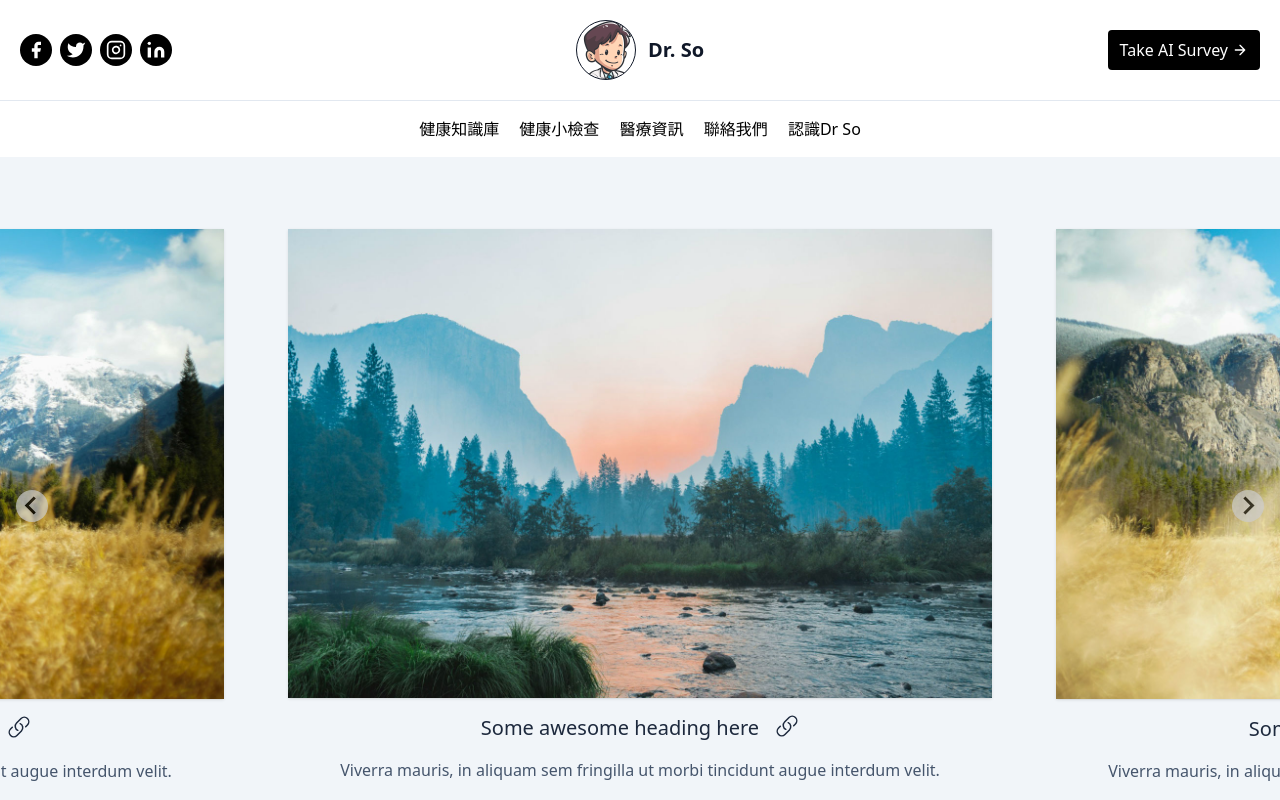
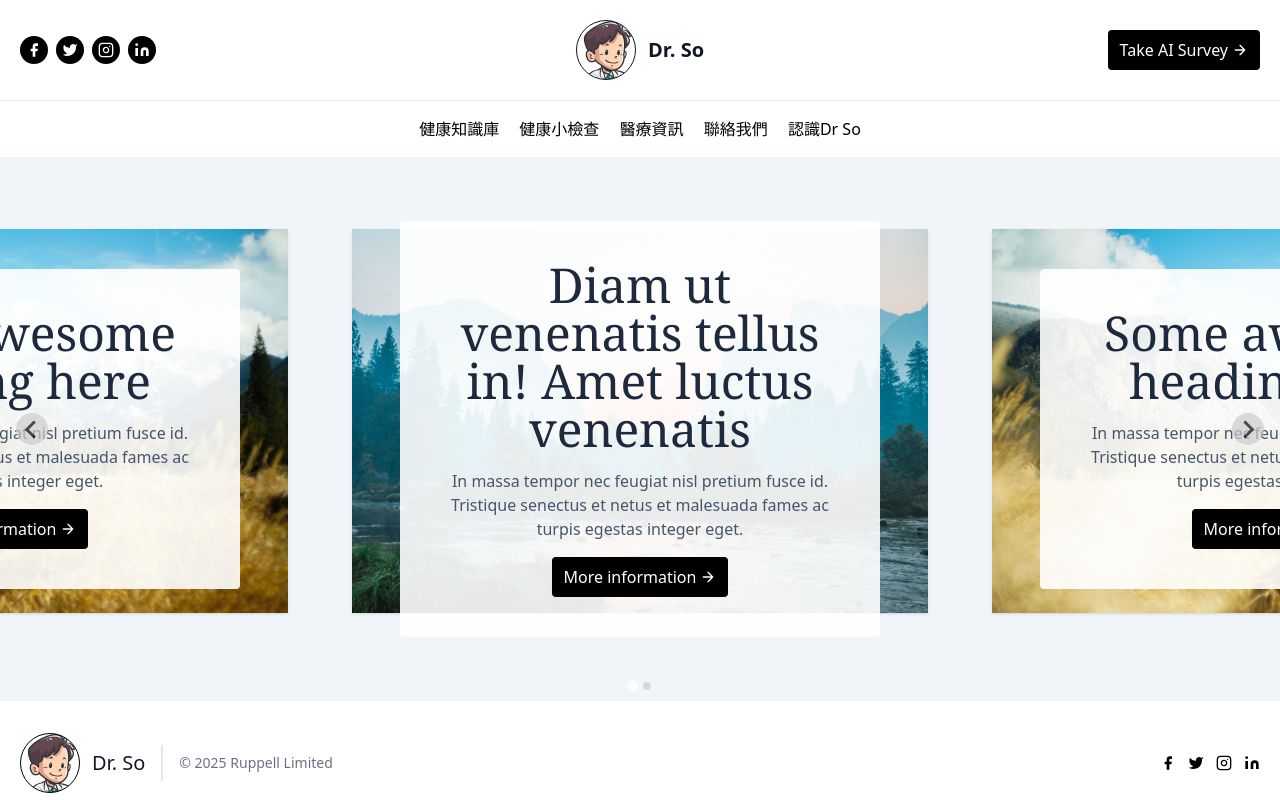
Before and after one commit to Ruppell/mio-dr-so, a website: page design-b.html in a window 1280 px wide. Shown: the top 800 px of the page. Drawn offline with nearby package versions, Linux system fonts and the light colour scheme.

Commit message:
feat: Improves slider design

```diff
--- a/design-b.html
+++ b/design-b.html
@@ -18,36 +18,36 @@
                     <div class="container mx-auto flex flex-wrap p-5 flex-col md:flex-row items-center">
                         <div class="flex lg:w-2/5 flex-wrap items-center md:ml-auto gap-2">
                             <a class="text-white bg-black rounded-full hover:scale-105 p-[6px]">
-                                <svg fill="currentColor" stroke-linecap="round" stroke-linejoin="round" stroke-width="2" class="w-5 h-5" viewBox="0 0 24 24">
+                                <svg fill="currentColor" stroke-linecap="round" stroke-linejoin="round" stroke-width="2" class="w-4 h-4" viewBox="0 0 24 24">
                                     <path d="M18 2h-3a5 5 0 00-5 5v3H7v4h3v8h4v-8h3l1-4h-4V7a1 1 0 011-1h3z"></path>
                                 </svg>
                             </a>
                             <a class="text-white bg-black rounded-full hover:scale-105 p-[6px]">
-                                <svg fill="currentColor" stroke-linecap="round" stroke-linejoin="round" stroke-width="2" class="w-5 h-5" viewBox="0 0 24 24">
+                                <svg fill="currentColor" stroke-linecap="round" stroke-linejoin="round" stroke-width="2" class="w-4 h-4" viewBox="0 0 24 24">
                                     <path d="M23 3a10.9 10.9 0 01-3.14 1.53 4.48 4.48 0 00-7.86 3v1A10.66 10.66 0 013 4s-4 9 5 13a11.64 11.64 0 01-7 2c9 5 20 0 20-11.5a4.5 4.5 0 00-.08-.83A7.72 7.72 0 0023 3z"></path>
                                 </svg>
                             </a>
                             <a class="text-white bg-black rounded-full hover:scale-105 p-[6px]">
-                                <svg fill="none" stroke="currentColor" stroke-linecap="round" stroke-linejoin="round" stroke-width="2" class="w-5 h-5" viewBox="0 0 24 24">
+                                <svg fill="none" stroke="currentColor" stroke-linecap="round" stroke-linejoin="round" stroke-width="2" class="w-4 h-4" viewBox="0 0 24 24">
                                     <rect width="20" height="20" x="2" y="2" rx="5" ry="5"></rect>
                                     <path d="M16 11.37A4 4 0 1112.63 8 4 4 0 0116 11.37zm1.5-4.87h.01"></path>
                                 </svg>
                             </a>
                             <a class="text-white bg-black rounded-full hover:scale-105 p-[6px]">
-                                <svg fill="currentColor" stroke="currentColor" stroke-linecap="round" stroke-linejoin="round" stroke-width="0" class="w-5 h-5" viewBox="0 0 24 24">
+                                <svg fill="currentColor" stroke="currentColor" stroke-linecap="round" stroke-linejoin="round" stroke-width="0" class="w-4 h-4" viewBox="0 0 24 24">
                                     <path stroke="none" d="M16 8a6 6 0 016 6v7h-4v-7a2 2 0 00-2-2 2 2 0 00-2 2v7h-4v-7a6 6 0 016-6zM2 9h4v12H2z"></path>
                                     <circle cx="4" cy="4" r="2" stroke="none"></circle>
                                 </svg>
                             </a>
                         </div>
-                        <a class="flex order-first lg:order-none lg:w-1/5 title-font font-medium items-center text-gray-900 lg:items-center lg:justify-center mb-4 md:mb-0">
+                        <a class="flex font-medium items-center lg:items-center lg:justify-center lg:order-none lg:w-1/5 mb-4 md:mb-0 order-first text-gray-900 title-font">
                             <div class="logo grid grid-cols-1 justify-items-center">
-                                <div class="w-15 h-15 rounded-full border border-1 bg-white bg-doctor-character bg-size-[50px] bg-center bg-top"></div>
+                                <div class="bg-center bg-doctor-character bg-size-[50px] bg-top bg-white border border-1 h-15 rounded-full w-15"></div>
                             </div>
                             <span class="ml-3 text-xl font-bold">Dr. So</span>
                         </a>
                         <div class="lg:w-2/5 inline-flex lg:justify-end ml-5 lg:ml-0">
-                            <button class="inline-flex items-center bg-black border-0 py-2 px-3 focus:outline-none hover:scale-105 rounded text-white mt-4 md:mt-0">Take AI Survey
+                            <button class="bg-black border-0 focus:outline-none hover:scale-105 inline-flex items-center md:mt-0 mt-4 px-3 py-2 rounded text-white">Take AI Survey
                                 <svg fill="none" stroke="currentColor" stroke-linecap="round" stroke-linejoin="round" stroke-width="2" class="w-4 h-4 ml-1" viewBox="0 0 24 24">
                                     <path d="M5 12h14M12 5l7 7-7 7"></path>
                                 </svg>
@@ -74,29 +74,35 @@
 
                             <!-- Slide -->
                             <div class="splide__slide">
-                                <div class="p-2 md:p-4 lg:p-8 overflow-hidden space-y-4 text-center">
-                                    <img alt="" class="shadow" src="/src/img/sample-3.jpg"/>
-                                    <a href="" class="text-xl heading flex justify-center gap-4">
-                                        Some awesome heading here
-                                        <svg xmlns="http://www.w3.org/2000/svg" fill="none" viewBox="0 0 24 24" stroke-width="1.5" stroke="currentColor" class="size-6">
-                                            <path stroke-linecap="round" stroke-linejoin="round" d="M13.19 8.688a4.5 4.5 0 0 1 1.242 7.244l-4.5 4.5a4.5 4.5 0 0 1-6.364-6.364l1.757-1.757m13.35-.622 1.757-1.757a4.5 4.5 0 0 0-6.364-6.364l-4.5 4.5a4.5 4.5 0 0 0 1.242 7.244" />
-                                        </svg>
-                                    </a>
-                                    <p>Viverra mauris, in aliquam sem fringilla ut morbi tincidunt augue interdum velit.</p>
+                                <div class="p-2 md:p-4 lg:p-8 overflow-hidden space-y-4 text-center relative">
+                                    <img class="shadow" src="/src/img/sample-3.jpg"/>
+                                    <div class="bg-white/90 left-0 lg:absolute lg:w-[75%] mx-auto p-10 right-0 rounded space-y-4 text-center top-[50%] w-[80%]" style="transform: translate(0, -50%)">
+                                        <a href="#" class="block text-5xl font-serif heading">Diam ut venenatis tellus in! Amet luctus venenatis</a>
+                                        <div>In massa tempor nec feugiat nisl pretium fusce id. Tristique senectus et netus et malesuada fames ac turpis egestas integer eget.</div>
+                                        <a href="#" class="block bg-black border-0 focus:outline-none hover:scale-105 inline-flex items-center md:mt-0 mt-4 px-3 py-2 rounded text-white">
+                                            More information
+                                            <svg fill="none" stroke="currentColor" stroke-linecap="round" stroke-linejoin="round" stroke-width="2" class="w-4 h-4 ml-1" viewBox="0 0 24 24">
+                                                <path d="M5 12h14M12 5l7 7-7 7"></path>
+                                            </svg>
+                                        </a>
+                                    </div>
                                 </div>
                             </div>
 
                             <!-- Slide -->
                             <div class="splide__slide">
-                                <div class="p-2 md:p-4 lg:p-8 rounded-xl overflow-hidden space-y-4 text-center">
-                                    <img alt="" class="shadow" src="/src/img/sample-2.jpg"/>
-                                    <a href="" class="text-xl heading flex justify-center gap-4">
-                                        Some awesome heading here
-                                        <svg xmlns="http://www.w3.org/2000/svg" fill="none" viewBox="0 0 24 24" stroke-width="1.5" stroke="currentColor" class="size-6">
-                                            <path stroke-linecap="round" stroke-linejoin="round" d="M13.19 8.688a4.5 4.5 0 0 1 1.242 7.244l-4.5 4.5a4.5 4.5 0 0 1-6.364-6.364l1.757-1.757m13.35-.622 1.757-1.757a4.5 4.5 0 0 0-6.364-6.364l-4.5 4.5a4.5 4.5 0 0 0 1.242 7.244" />
-                                        </svg>
-                                    </a>
-                                    <p>Viverra mauris, in aliquam sem fringilla ut morbi tincidunt augue interdum velit.</p>
+                                <div class="p-2 md:p-4 lg:p-8 overflow-hidden space-y-4 text-center relative">
+                                    <img class="shadow" src="/src/img/sample-2.jpg"/>
+                                    <div class="bg-white/90 left-0 lg:absolute lg:w-[75%] mx-auto p-10 right-0 rounded space-y-4 text-center top-[50%] w-[80%]" style="transform: translate(0, -50%)">
+                                        <a href="#" class="block text-5xl font-serif heading">Some awesome heading here</a>
+                                        <div>In massa tempor nec feugiat nisl pretium fusce id. Tristique senectus et netus et malesuada fames ac turpis egestas integer eget.</div>
+                                        <a href="#" class="block bg-black border-0 focus:outline-none hover:scale-105 inline-flex items-center md:mt-0 mt-4 px-3 py-2 rounded text-white">
+                                            More information
+                                            <svg fill="none" stroke="currentColor" stroke-linecap="round" stroke-linejoin="round" stroke-width="2" class="w-4 h-4 ml-1" viewBox="0 0 24 24">
+                                                <path d="M5 12h14M12 5l7 7-7 7"></path>
+                                            </svg>
+                                        </a>
+                                    </div>
                                 </div>
                             </div>
 
@@ -117,23 +123,23 @@
                     <p class="text-sm text-gray-500 sm:ml-4 sm:pl-4 sm:border-l-2 sm:border-gray-200 sm:py-2 sm:mt-0 mt-4">© 2025 Ruppell Limited</p>
                     <span class="inline-flex sm:ml-auto sm:mt-0 mt-4 justify-center sm:justify-start">
                         <a class="text-black">
-                            <svg fill="currentColor" stroke-linecap="round" stroke-linejoin="round" stroke-width="2" class="w-5 h-5" viewBox="0 0 24 24">
+                            <svg fill="currentColor" stroke-linecap="round" stroke-linejoin="round" stroke-width="2" class="w-4 h-4" viewBox="0 0 24 24">
                                 <path d="M18 2h-3a5 5 0 00-5 5v3H7v4h3v8h4v-8h3l1-4h-4V7a1 1 0 011-1h3z"></path>
                             </svg>
                         </a>
                         <a class="ml-3 text-black">
-                            <svg fill="currentColor" stroke-linecap="round" stroke-linejoin="round" stroke-width="2" class="w-5 h-5" viewBox="0 0 24 24">
+                            <svg fill="currentColor" stroke-linecap="round" stroke-linejoin="round" stroke-width="2" class="w-4 h-4" viewBox="0 0 24 24">
                                 <path d="M23 3a10.9 10.9 0 01-3.14 1.53 4.48 4.48 0 00-7.86 3v1A10.66 10.66 0 013 4s-4 9 5 13a11.64 11.64 0 01-7 2c9 5 20 0 20-11.5a4.5 4.5 0 00-.08-.83A7.72 7.72 0 0023 3z"></path>
                             </svg>
                         </a>
                         <a class="ml-3 text-black">
-                            <svg fill="none" stroke="currentColor" stroke-linecap="round" stroke-linejoin="round" stroke-width="2" class="w-5 h-5" viewBox="0 0 24 24">
+                            <svg fill="none" stroke="currentColor" stroke-linecap="round" stroke-linejoin="round" stroke-width="2" class="w-4 h-4" viewBox="0 0 24 24">
                                 <rect width="20" height="20" x="2" y="2" rx="5" ry="5"></rect>
                                 <path d="M16 11.37A4 4 0 1112.63 8 4 4 0 0116 11.37zm1.5-4.87h.01"></path>
                             </svg>
                         </a>
                         <a class="ml-3 text-black">
-                            <svg fill="currentColor" stroke="currentColor" stroke-linecap="round" stroke-linejoin="round" stroke-width="0" class="w-5 h-5" viewBox="0 0 24 24">
+                            <svg fill="currentColor" stroke="currentColor" stroke-linecap="round" stroke-linejoin="round" stroke-width="0" class="w-4 h-4" viewBox="0 0 24 24">
                                 <path stroke="none" d="M16 8a6 6 0 016 6v7h-4v-7a2 2 0 00-2-2 2 2 0 00-2 2v7h-4v-7a6 6 0 016-6zM2 9h4v12H2z"></path>
                                 <circle cx="4" cy="4" r="2" stroke="none"></circle>
                             </svg>
@@ -152,10 +158,13 @@
             document.addEventListener("DOMContentLoaded", function () {
                 new Splide("#image-carousel", {
                     type: 'loop',
-                    padding: '20%',
+                    padding: '25%',
                     breakpoints: {
                         640: {
                             padding: '5%',
+                        },
+                        1024: {
+                            padding: '15%',
                         }
                     }
                 }).mount();
```
Also changed, not shown: src/output.css.
